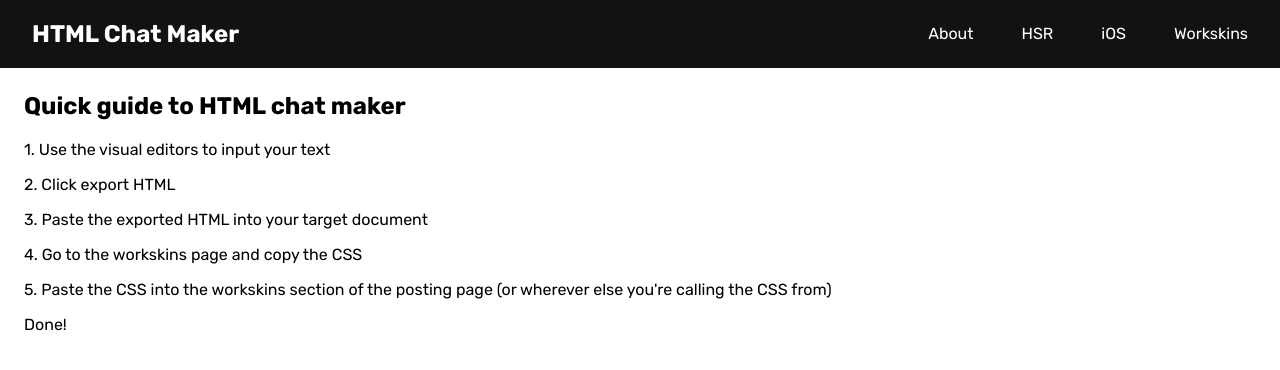
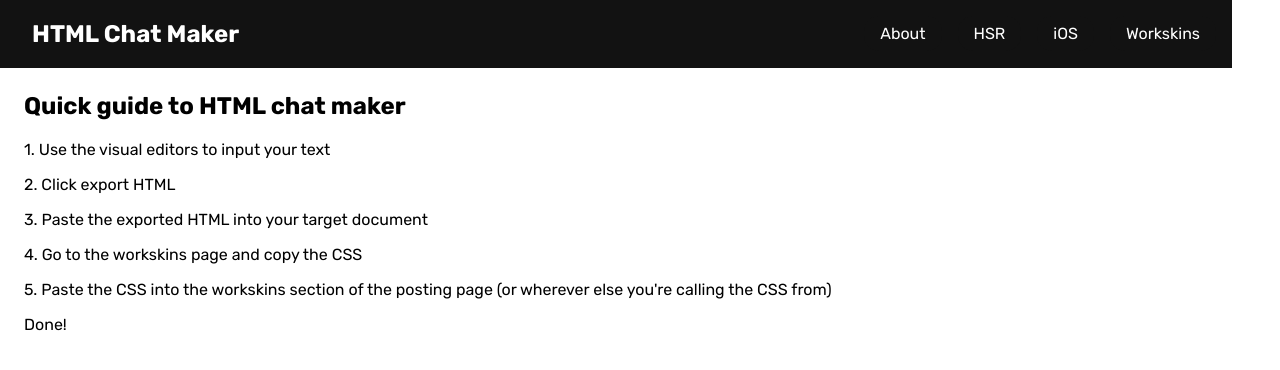
Before and after one commit to qriechan/html-chat-maker, a React (Vite) app: page / in a window 1280 px wide. Shown: the top 370 px of the page. Built offline with nearby package versions, Linux system fonts and the light colour scheme.

Commit message:
changed navbar width

```diff
--- a/src/css/main.css
+++ b/src/css/main.css
@@ -6,7 +6,7 @@ body {
 
 nav {
   justify-content: space-between;
-  margin-bottom: 2rem;
+  width: 100%;
   display: flex;
   align-items: center;
   text-decoration: none;
--- a/src/css/main.scss
+++ b/src/css/main.scss
@@ -38,7 +38,7 @@ body {
 
 nav {
     justify-content: space-between;
-    margin-bottom: 2rem;
+    width: 100%;
     display: flex;
     align-items: center;
     text-decoration: none;
```
Also changed, not shown: 1 other file (tests, documents, lock files or other folders).
